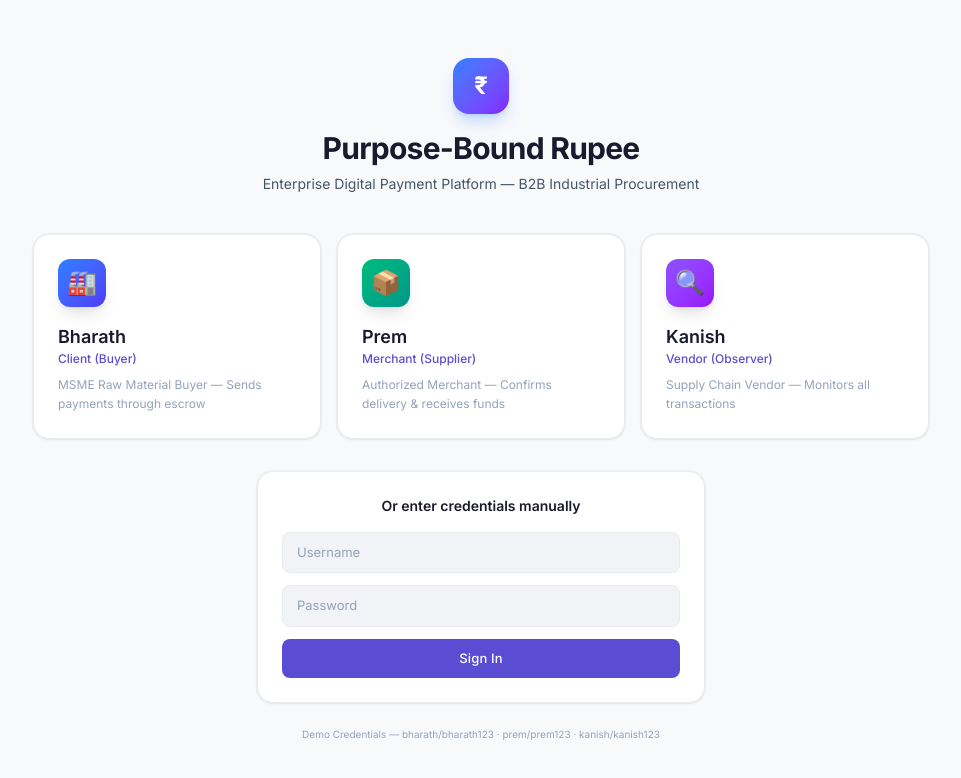
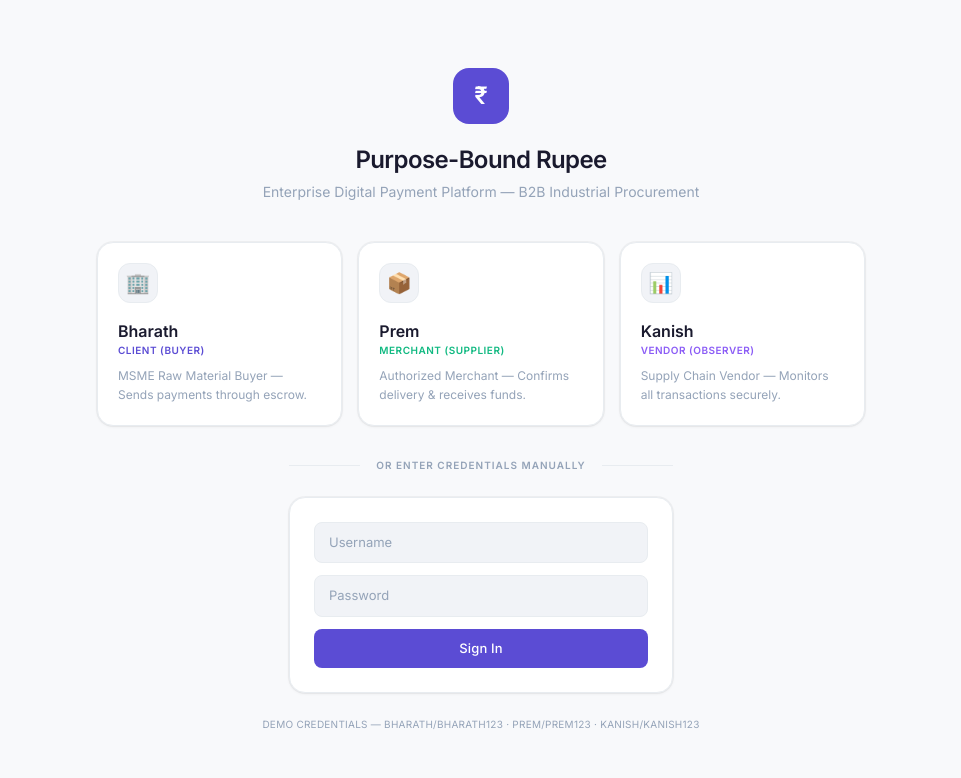
Before and after one commit to Prem-333/P.A.C.T---Hacksprint, a Next.js app in the folder frontend/: page /login in a window 1280 px wide. Shown: the top 778 px of the page, without its empty margins (159-1120 px from the left). Built offline with nearby package versions, Linux system fonts and the light colour scheme.

Commit message:
refactor(auth): redesign login page with minimal white cards

```diff
--- a/frontend/src/app/login/page.tsx
+++ b/frontend/src/app/login/page.tsx
@@ -14,9 +14,10 @@ interface UserCard {
   password: string;
   name: string;
   role: string;
+  roleLabel: string;
   icon: string;
+  description: string;
   color: string;
-  description: string;
 }
 
 const userCards: UserCard[] = [
@@ -24,28 +25,31 @@ const userCards: UserCard[] = [
     username: "bharath",
     password: "bharath123",
     name: "Bharath",
-    role: "Client (Buyer)",
-    icon: "🏭",
-    color: "from-blue-500 to-indigo-600",
-    description: "MSME Raw Material Buyer — Sends payments through escrow",
+    role: "Client",
+    roleLabel: "CLIENT (BUYER)",
+    icon: "🏢",
+    color: "text-[var(--color-primary)]",
+    description: "MSME Raw Material Buyer — Sends payments through escrow.",
   },
   {
     username: "prem",
     password: "prem123",
     name: "Prem",
-    role: "Merchant (Supplier)",
+    role: "Merchant",
+    roleLabel: "MERCHANT (SUPPLIER)",
     icon: "📦",
-    color: "from-emerald-500 to-teal-600",
-    description: "Authorized Merchant — Confirms delivery & receives funds",
+    color: "text-[var(--color-accent-emerald)]",
+    description: "Authorized Merchant — Confirms delivery & receives funds.",
   },
   {
     username: "kanish",
     password: "kanish123",
     name: "Kanish",
-    role: "Vendor (Observer)",
-    icon: "🔍",
-    color: "from-violet-500 to-purple-600",
-    description: "Supply Chain Vendor — Monitors all transactions",
+    role: "Vendor",
+    roleLabel: "VENDOR (OBSERVER)",
+    icon: "📊",
+    color: "text-[var(--color-accent-violet)]",
+    description: "Supply Chain Vendor — Monitors all transactions securely.",
   },
 ];
 
@@ -103,19 +107,17 @@ export default function LoginPage() {
   };
 
   return (
-    <div className="min-h-screen bg-[var(--color-background)] bg-mesh flex items-center justify-center p-6">
-      <div className="w-full max-w-4xl animate-fade-in">
+    <div className="min-h-screen bg-[var(--color-background)] flex items-center justify-center p-6">
+      <div className="w-full max-w-3xl animate-fade-in">
         {/* Header */}
         <div className="text-center mb-10">
-          <div className="inline-flex items-center gap-3 mb-4">
-            <div className="w-14 h-14 rounded-2xl bg-gradient-to-br from-blue-500 to-violet-600 flex items-center justify-center shadow-lg shadow-blue-500/25">
-              <span className="text-white font-bold text-2xl">₹</span>
-            </div>
+          <div className="inline-flex items-center justify-center w-14 h-14 rounded-2xl bg-[var(--color-primary)] mb-5">
+            <span className="text-white font-semibold text-2xl">₹</span>
           </div>
-          <h1 className="text-3xl font-bold text-[var(--color-text-primary)] tracking-tight">
+          <h1 className="text-2xl font-semibold text-[var(--color-text-primary)] tracking-tight">
             Purpose-Bound Rupee
           </h1>
-          <p className="text-sm text-[var(--color-text-secondary)] mt-2">
+          <p className="text-sm text-[var(--color-text-muted)] mt-1.5">
             Enterprise Digital Payment Platform — B2B Industrial Procurement
           </p>
         </div>
@@ -128,22 +130,20 @@ export default function LoginPage() {
               id={`login-${card.username}`}
               onClick={() => handleCardClick(card)}
               disabled={isLoading}
-              className={`glass-card p-6 text-left transition-all duration-300 hover:scale-[1.02] hover:shadow-xl ${
+              className={`glass-card p-5 text-left transition-all duration-200 hover:shadow-[var(--shadow-card-hover)] ${
                 selectedUser === card.username
-                  ? "ring-2 ring-blue-500/50 shadow-lg shadow-blue-500/10"
+                  ? "ring-2 ring-[var(--color-primary)]/40 shadow-[var(--shadow-card-hover)]"
                   : ""
               } ${isLoading && selectedUser !== card.username ? "opacity-50" : ""}`}
             >
-              <div
-                className={`w-12 h-12 rounded-xl bg-gradient-to-br ${card.color} flex items-center justify-center mb-4 shadow-lg`}
-              >
-                <span className="text-2xl">{card.icon}</span>
+              <div className="w-10 h-10 rounded-xl bg-[var(--color-surface-subtle)] border border-[var(--color-border)] flex items-center justify-center mb-4 text-xl">
+                {card.icon}
               </div>
-              <h3 className="text-lg font-semibold text-[var(--color-text-primary)]">
+              <h3 className="text-base font-semibold text-[var(--color-text-primary)]">
                 {card.name}
               </h3>
-              <p className="text-xs font-medium text-[var(--color-text-accent)] mb-2">
-                {card.role}
+              <p className={`text-[10px] font-semibold ${card.color} tracking-wider mb-2`}>
+                {card.roleLabel}
               </p>
               <p className="text-xs text-[var(--color-text-muted)] leading-relaxed">
                 {card.description}
@@ -151,8 +151,8 @@ export default function LoginPage() {
 
               {selectedUser === card.username && isLoading && (
                 <div className="mt-3 flex items-center gap-2">
-                  <span className="inline-block w-3 h-3 border-2 border-blue-400/30 border-t-blue-400 rounded-full animate-spin" />
-                  <span className="text-xs text-[var(--color-text-accent)]">
+                  <span className="inline-block w-3 h-3 border-2 border-[var(--color-primary)]/30 border-t-[var(--color-primary)] rounded-full animate-spin" />
+                  <span className="text-xs text-[var(--color-primary)]">
                     Signing in...
                   </span>
                 </div>
@@ -161,11 +161,17 @@ export default function LoginPage() {
           ))}
         </div>
 
+        {/* Divider */}
+        <div className="flex items-center gap-4 mb-6 max-w-sm mx-auto">
+          <div className="flex-1 h-px bg-[var(--color-border)]" />
+          <span className="text-[10px] font-semibold text-[var(--color-text-muted)] uppercase tracking-widest">
+            Or enter credentials manually
+          </span>
+          <div className="flex-1 h-px bg-[var(--color-border)]" />
+        </div>
+
         {/* Manual Login Form */}
-        <div className="glass-card p-6 max-w-md mx-auto">
-          <h3 className="text-sm font-semibold text-[var(--color-text-primary)] mb-4 text-center">
-            Or enter credentials manually
-          </h3>
+        <div className="glass-card p-6 max-w-sm mx-auto">
           <div className="space-y-3">
             <input
               id="input-login-username"
@@ -186,7 +192,7 @@ export default function LoginPage() {
               onKeyDown={(e) => e.key === "Enter" && handleLogin()}
             />
             {error && (
-              <p className="text-xs text-rose-400 text-center">{error}</p>
+              <p className="text-xs text-[var(--color-accent-rose)] text-center">{error}</p>
             )}
             <button
               id="btn-login"
@@ -201,7 +207,7 @@ export default function LoginPage() {
 
         {/* Credentials Info */}
         <div className="mt-6 text-center">
-          <p className="text-[10px] text-[var(--color-text-muted)]">
+          <p className="text-[10px] text-[var(--color-text-muted)] tracking-wide uppercase">
             Demo Credentials — bharath/bharath123 · prem/prem123 ·
             kanish/kanish123
           </p>
```
